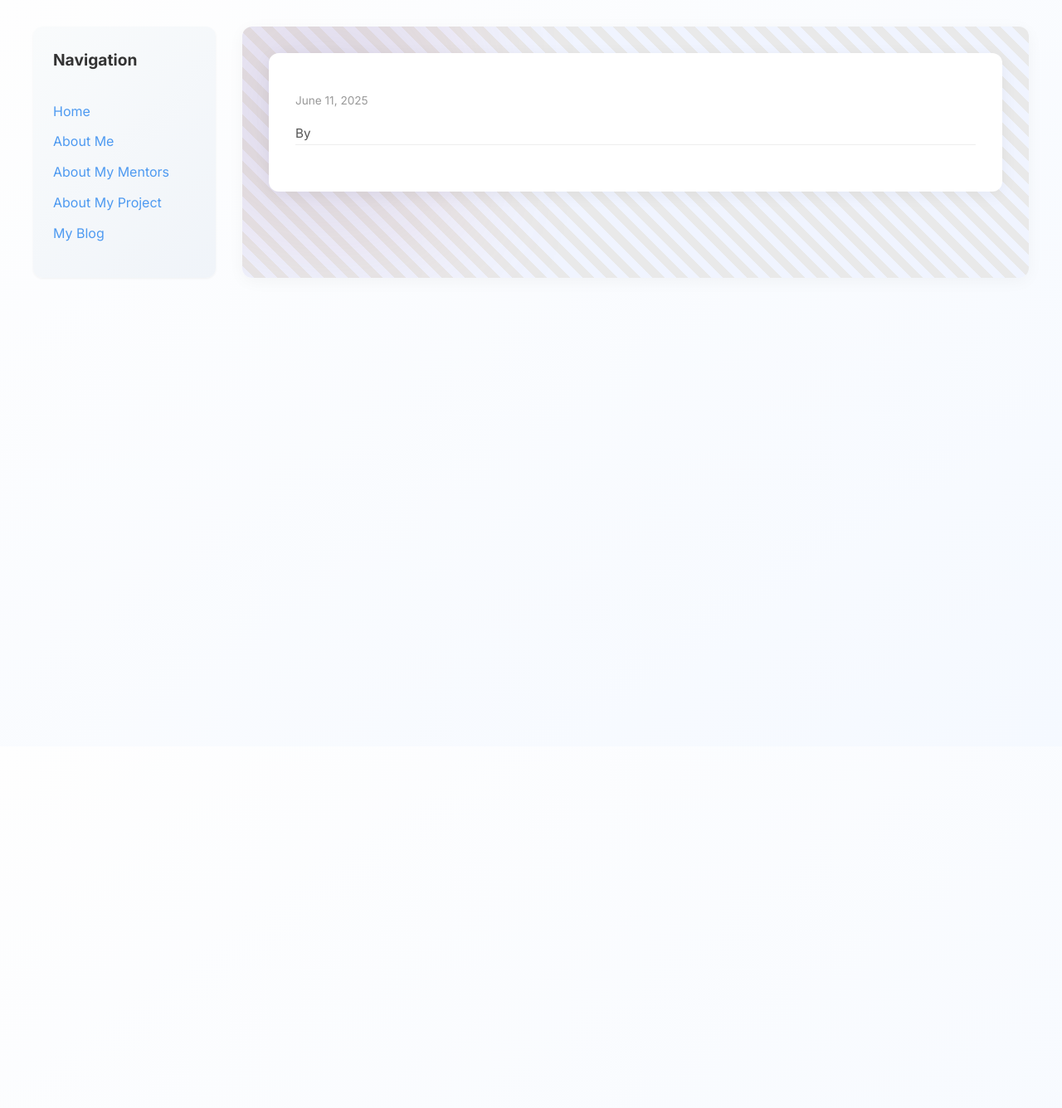
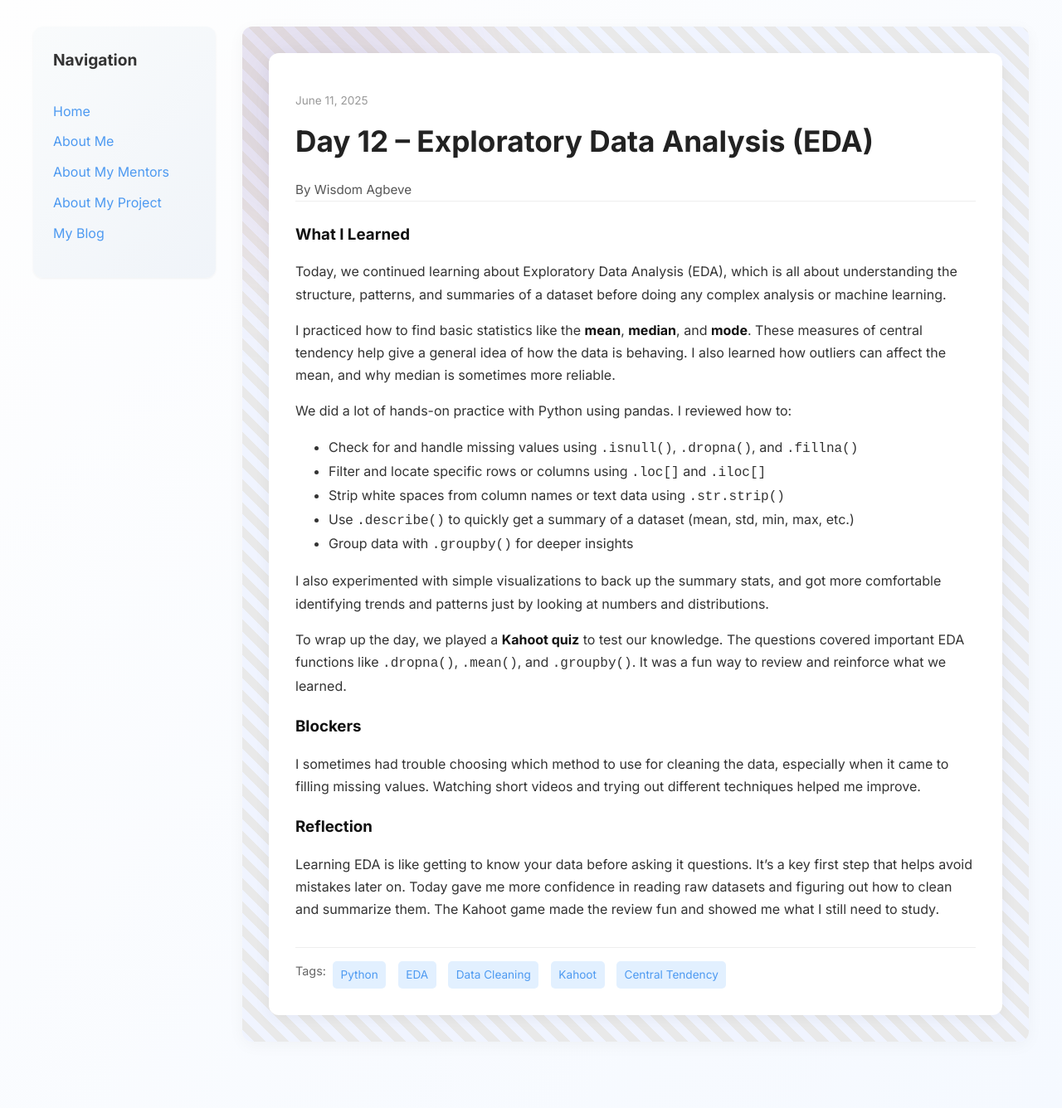
Before and after one commit to wisdomagbeve01/wisdomagbeve01.github.io, a Jekyll site: the page built from _posts/2025-06-11-day-12.md, in a window 1280 px wide. Shown: the whole page at 83% size. Built offline with Jekyll 4.4.1, drawn with Linux system fonts in a browser that asks for light colours; our own code applies the rules of GitHub Pages for plain Markdown files; before the commit the page ends 900 px from its top, so only the background shows below that.

Commit message:
Update 2025-06-11-day-12.md

```diff
--- a/_posts/2025-06-11-day-12.md
+++ b/_posts/2025-06-11-day-12.md
@@ -4,7 +4,7 @@ title: "Day 12 – Exploratory Data Analysis (EDA)"
 date: 2025-06-11
 author: Wisdom Agbeve
 permalink: /day12.html
-tags: ["Python", "EDA", "Data Cleaning", "Kahoot", "Central Tendency]
+tags: ["Python", "EDA", "Data Cleaning", "Kahoot", "Central Tendency"]
 
 what_i_learned: |
   Today, we continued learning about Exploratory Data Analysis (EDA), which is all about understanding the structure, patterns, and summaries of a dataset before doing any complex analysis or machine learning.
```
